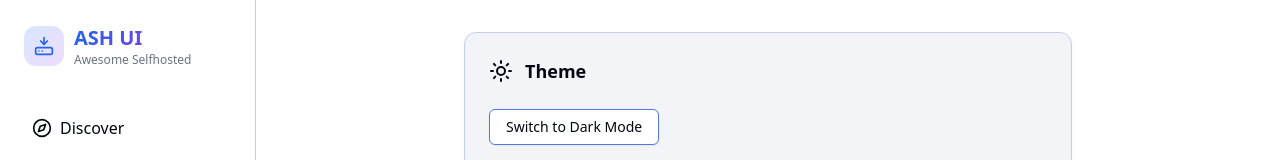
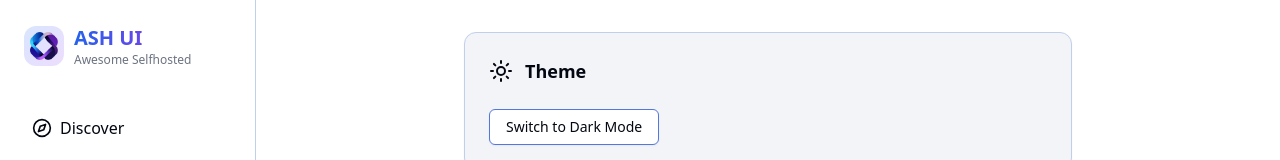
Before and after one commit to majicmaj/awesome-selfhosted-ui, a React (Vite) app: page /settings in a window 1280 px wide. Shown: the top 160 px of the page. Built offline with nearby package versions, Linux system fonts and the light colour scheme.

Commit message:
Update favicon and title; add logo to layout and adjust styles

```diff
--- a/index.html
+++ b/index.html
@@ -2,9 +2,9 @@
 <html lang="en">
   <head>
     <meta charset="UTF-8" />
-    <link rel="icon" type="image/svg+xml" href="/vite.svg" />
+    <link rel="icon" type="image/png" href="src/assets/logo.png" />
     <meta name="viewport" content="width=device-width, initial-scale=1.0" />
-    <title>Awesome Selfhosted UI</title>
+    <title>ASH UI</title>
   </head>
   <body>
     <div id="root"></div>
--- a/src/components/Layout.tsx
+++ b/src/components/Layout.tsx
@@ -2,6 +2,7 @@ import { Outlet } from "react-router-dom";
 import { Navigation } from "./Navigation";
 import { HardDriveDownload } from "lucide-react";
 import { useScrollDirection } from "../hooks/useScrollDirection";
+import logo from "@/assets/logo.png";
 
 export function Layout() {
   const { isScrollingDown, scrollY } = useScrollDirection();
@@ -13,7 +14,10 @@ export function Layout() {
         <div className="p-6">
           <div className="flex items-center gap-2.5">
             <div className="flex items-center justify-center w-10 h-10 rounded-xl bg-gradient-to-br from-blue-500/20 to-purple-500/20 dark:from-blue-500/30 dark:to-purple-500/30">
-              <HardDriveDownload className="w-5 h-5 text-blue-600 dark:text-blue-400" />
+              <img
+                src={logo}
+                className="w-7 h-7 text-blue-600 dark:text-blue-400"
+              />
             </div>
             <div>
               <h1 className="text-xl font-semibold bg-gradient-to-r from-blue-600 to-purple-600 dark:from-blue-400 dark:to-purple-400 bg-clip-text text-transparent">
@@ -34,7 +38,7 @@ export function Layout() {
       <div className="flex-1 flex flex-col">
         {/* Mobile header */}
         <header
-          className={`xl:hidden sticky transition-all duration-300 ${
+          className={`xl:hidden sticky transition-all overflow-autoduration-300 ${
             isScrollingDown ? "-top-[72px]" : "top-0"
           } z-10`}
         >
@@ -45,18 +49,13 @@ export function Layout() {
           />
 
           <div className="relative max-w-7xl mx-auto px-4 sm:px-6 lg:px-8 h-[72px] flex items-center">
-            <div className="flex items-center gap-12">
+            <div className="flex items-center gap-4">
               <div className="flex items-center gap-2.5">
                 <div className="flex items-center justify-center w-10 h-10 rounded-xl bg-gradient-to-br from-blue-500/20 to-purple-500/20 dark:from-blue-500/30 dark:to-purple-500/30">
-                  <HardDriveDownload className="w-5 h-5 text-blue-600 dark:text-blue-400" />
-                </div>
-                <div>
-                  <h1 className="text-xl font-semibold bg-gradient-to-r from-blue-600 to-purple-600 dark:from-blue-400 dark:to-purple-400 bg-clip-text text-transparent">
-                    ASH UI
-                  </h1>
-                  <p className="text-xs text-gray-500 dark:text-gray-400">
-                    Awesome Selfhosted
-                  </p>
+                  <img
+                    src={logo}
+                    className="aspect-square w-7 h-7 text-blue-600 dark:text-blue-400"
+                  />
                 </div>
               </div>
 
--- a/src/index.css
+++ b/src/index.css
@@ -69,7 +69,7 @@
   }
 
   .dark {
-    --background: 224 70% 8%;
+    --background: 220 50% 8%;
     --foreground: 224 30% 92%;
     --card: 224 20% 12%;
     --card-foreground: 224 30% 92%;
```
Also changed, not shown: src/assets/logo.png (added).
